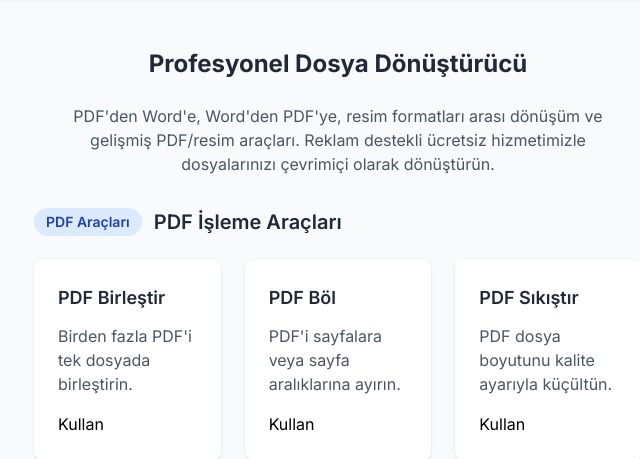
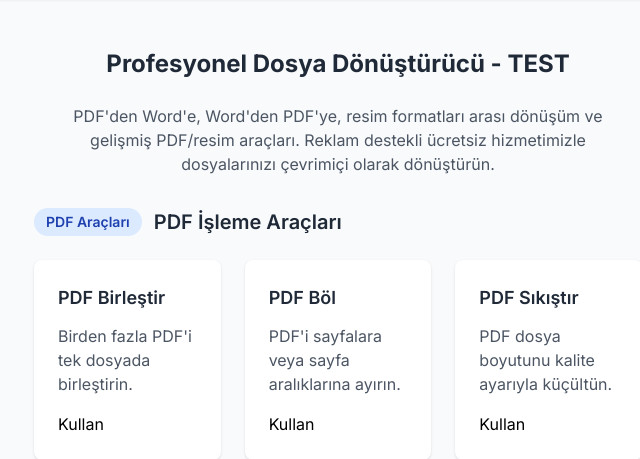
Before and after one commit to yusufonogul-beep/padel-file-converter, a Flask app: page / in a window 1280 px wide. Shown: the part 64-523 px from the top of the page, without its empty margins (302-942 px from the left). Run offline with Flask 3, Linux system fonts and the light colour scheme; some libraries are stand-ins or nearby versions.

Commit message:
Test change to see if deploy works

```diff
--- a/templates/index.html
+++ b/templates/index.html
@@ -1,7 +1,7 @@
 {% extends "base.html" %}
 {% block content %}
 <div class="text-center">
-    <h2 class="text-2xl font-bold text-gray-800 mb-6">Profesyonel Dosya Dönüştürücü</h2>
+    <h2 class="text-2xl font-bold text-gray-800 mb-6">Profesyonel Dosya Dönüştürücü - TEST</h2>
     <p class="mb-8 text-gray-600 max-w-xl mx-auto">
         PDF'den Word'e, Word'den PDF'ye, resim formatları arası dönüşüm ve gelişmiş PDF/resim araçları.
         Reklam destekli ücretsiz hizmetimizle dosyalarınızı çevrimiçi olarak dönüştürün.
```
